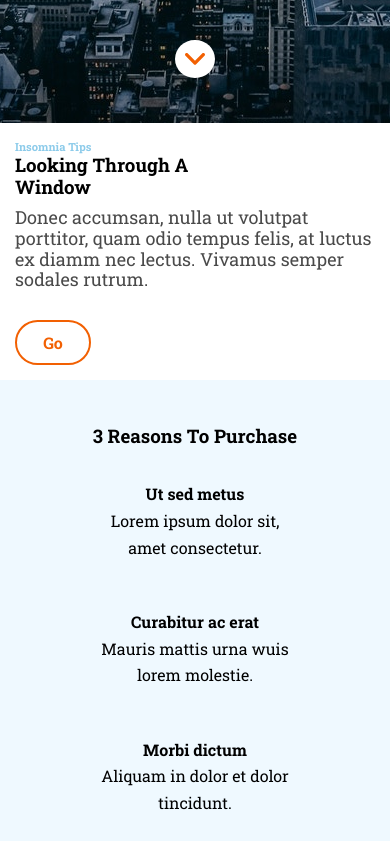
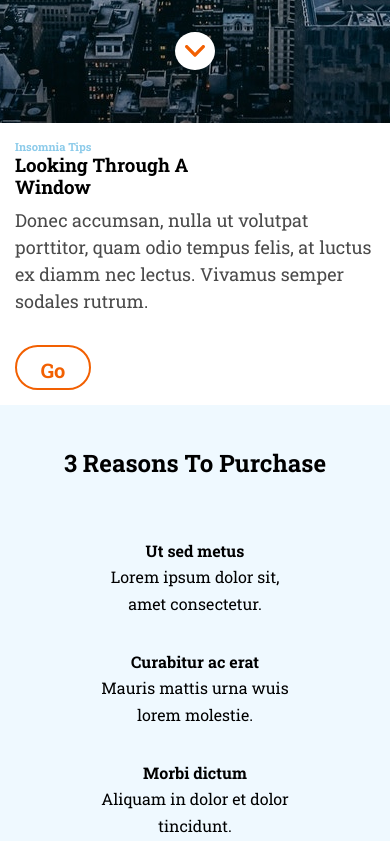
Before and after one commit to LauraMoreaux/modulo-1-evaluacion-final-LauraMoreaux, a website: page docs/index.html in a window 390 px wide. Shown: the part 577-1418 px from the top of the page. Drawn offline with Linux system fonts and the light colour scheme.

Commit message:
Add section tablet and desktop vision, and updated run docs

```diff
--- a/docs/index.html
+++ b/docs/index.html
@@ -43,15 +43,15 @@
       <h3 class="options-title">3 reasons to purchase</h3>
       <div class="articles">
         <article class="item1">
-          <h4>Ut sed metus</h4>
+          <h4 class="title">Ut sed metus</h4>
           <p class="text">Lorem ipsum dolor sit, amet consectetur.</p>
         </article>
         <article class="item2">
-          <h4>Curabitur ac erat</h4>
+          <h4 class="title">Curabitur ac erat</h4>
           <p class="text">Mauris mattis urna wuis lorem molestie.</p>
         </article>
         <article class="item3">
-          <h4>Morbi dictum</h4>
+          <h4 class="title">Morbi dictum</h4>
           <p class="text">Aliquam in dolor et dolor tincidunt.</p>
         </article>
       </div>
--- a/src/scss/layout/_section.scss
+++ b/src/scss/layout/_section.scss
@@ -5,21 +5,63 @@
   text-align: center;
   // position: relative;
 
+  @include tablet {
+    height: 397px;
+  }
+
+  @include desktop {
+    height: 427px;
+  }
+
   & .options-title {
     text-transform: capitalize;
+    font-size: $xxlarge;
     margin: 15px 0px;
+
+    @include tablet {
+      font-size: 26px;
+    }
+
+    @include desktop {
+      font-size: 32px;
+    }
   }
 
   & .articles {
+    padding: 45px 68px;
     height: 75%;
+    line-height: 1.67;
     display: grid;
-    padding: 20px 68px;
-    line-height: 1.67;
+    grid-template-rows: repeat(3, 1fr);
+
+    @include tablet {
+      padding: 45px 38px;
+      height: 58%;
+      line-height: 1.5;
+      grid-template-columns: repeat(3, 1fr);
+      grid-template-rows: repeat(1, 1fr);
+
+      .item1,
+      .item2,
+      .item3 {
+        display: grid;
+        grid-template-columns: repeat(1, 1fr);
+        grid-template-rows: repeat(2, 1fr);
+      }
+      & .title {
+        font-size: $xxlarge;
+      }
+      & .text {
+        font-size: $large;
+        grid-row-start: 2;
+      }
+    }
   }
 
   & .reasons-buttom {
     background-color: $color-border-buttom;
     text-align: center;
+    font-size: $xxlarge;
     display: inline-block;
     border: $color-border-buttom;
     color: $color-light;
@@ -34,6 +76,14 @@
       border: 1px solid $color-light-text;
       transition: color ease 2s, transform ease 2s, border ease 2s;
     }
+
+    @include tablet {
+      width: 210px;
+      padding: 10px;
+    }
+    @include desktop {
+      width: 255px;
+    }
   }
 
   & .narrow {
@@ -43,5 +93,12 @@
     position: absolute;
     transform: translate(-122px, 90px);
     box-shadow: 0px 2px 18px black;
+
+    @include tablet {
+      transform: translate(-130px, 90px);
+    }
+    @include desktop {
+      transform: translate(-150px, 90px);
+    }
   }
 }
```
Also changed, not shown: src/html/partials/section.html (+3 -3 lines), docs/assets/css/main.css.
